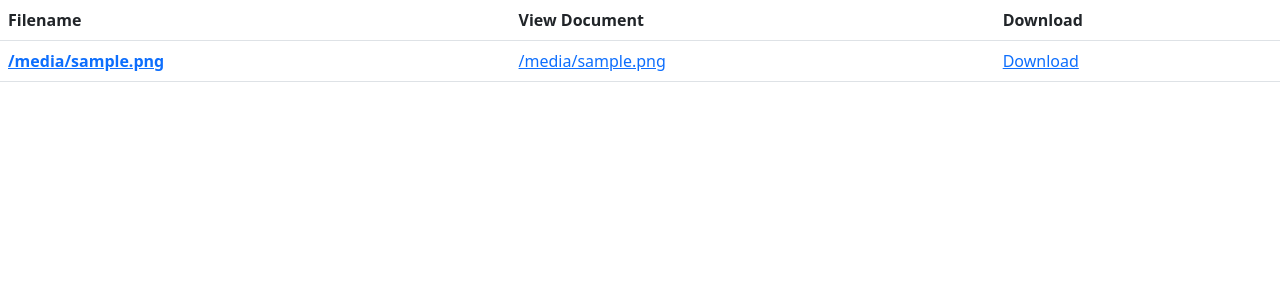
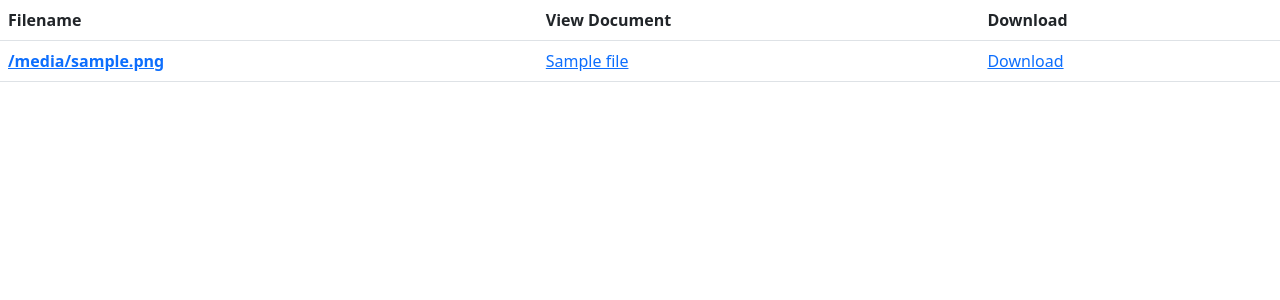
Before and after one commit to RaoAbhimanyuYadav/deeplogic, a Django app: template pdfExtractor/templates/pdfExtractor/index.html in a window 1280 px wide. Shown: the part 50-350 px from the top of the page. Run offline with Django 4.2, Linux system fonts and the light colour scheme; the template is opened without the code that fills it: most values are stand-ins (such as "Sample title", 1, 10 or a date in 2020).

Commit message:
same file name bug removed

```diff
--- a/pdfExtractor/templates/pdfExtractor/index.html
+++ b/pdfExtractor/templates/pdfExtractor/index.html
@@ -15,7 +15,7 @@
         <a href="{% url 'description' i.id %}"> {{i.filename}} </a>
       </th>
       <td>
-        <a href="{{i.file.url}}"> {{i.filename}} </a>
+        <a href="{{i.file.url}}"> {{i.file.name}} </a>
       </td>
       <td>
         <a href="{{i.file.url}}" download> Download </a>
--- a/pdfExtractor/views.py
+++ b/pdfExtractor/views.py
@@ -43,8 +43,7 @@ def upload_file(request):
                 path_to_poppler_exe = Path(r"C:\.....")
                 pytesseract.pytesseract.tesseract_cmd = (
                     r"C:\ProgramFiles\Tesseract-OCR\tesseract.exe")
-
-            PDF_file = Path(f"media/pdf/{inst.filename}")
+            PDF_file = Path(f"media/{inst.file.name}")
             image_file_list = []
 
             with TemporaryDirectory() as tempdir:
```
Also changed, not shown: 2 other files.
